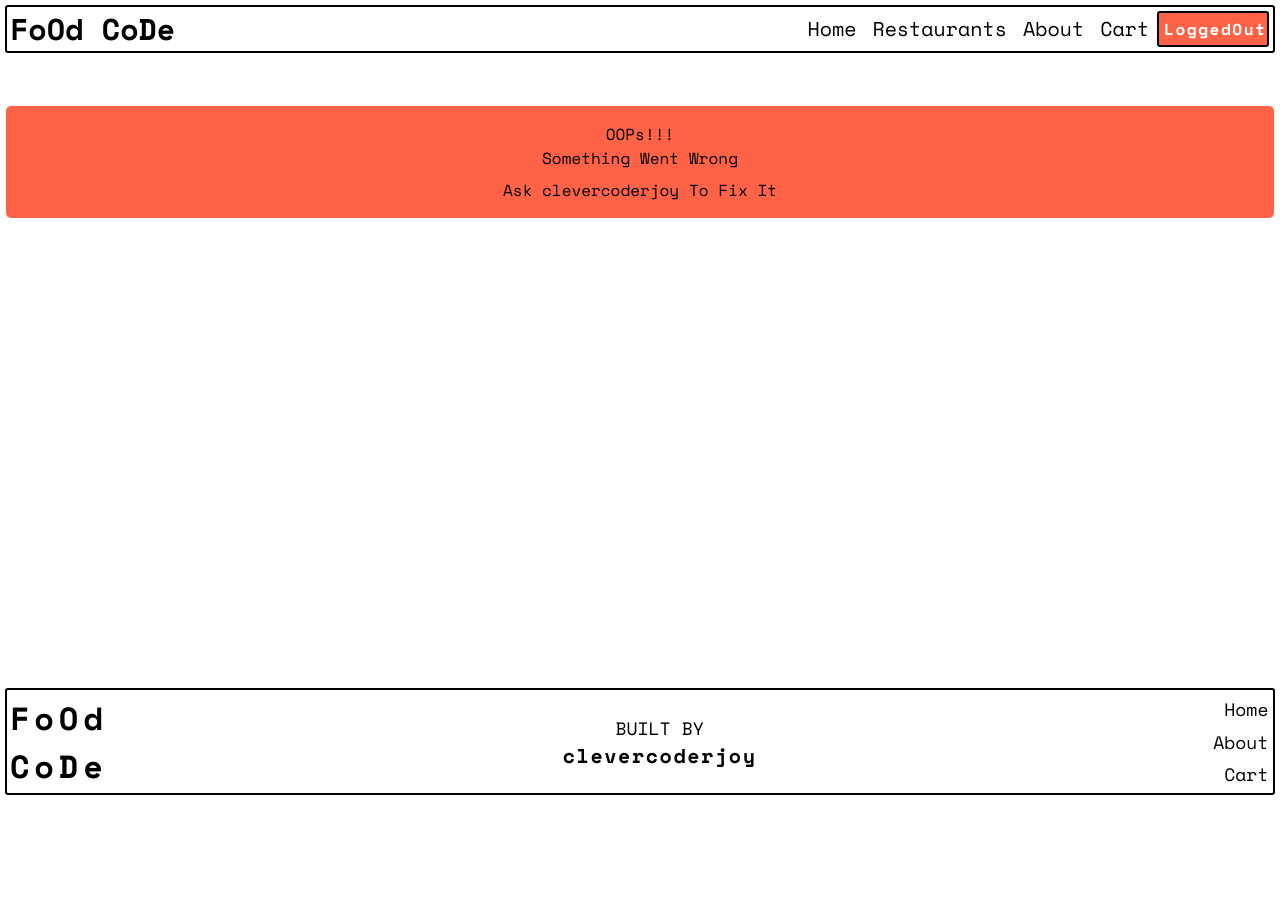
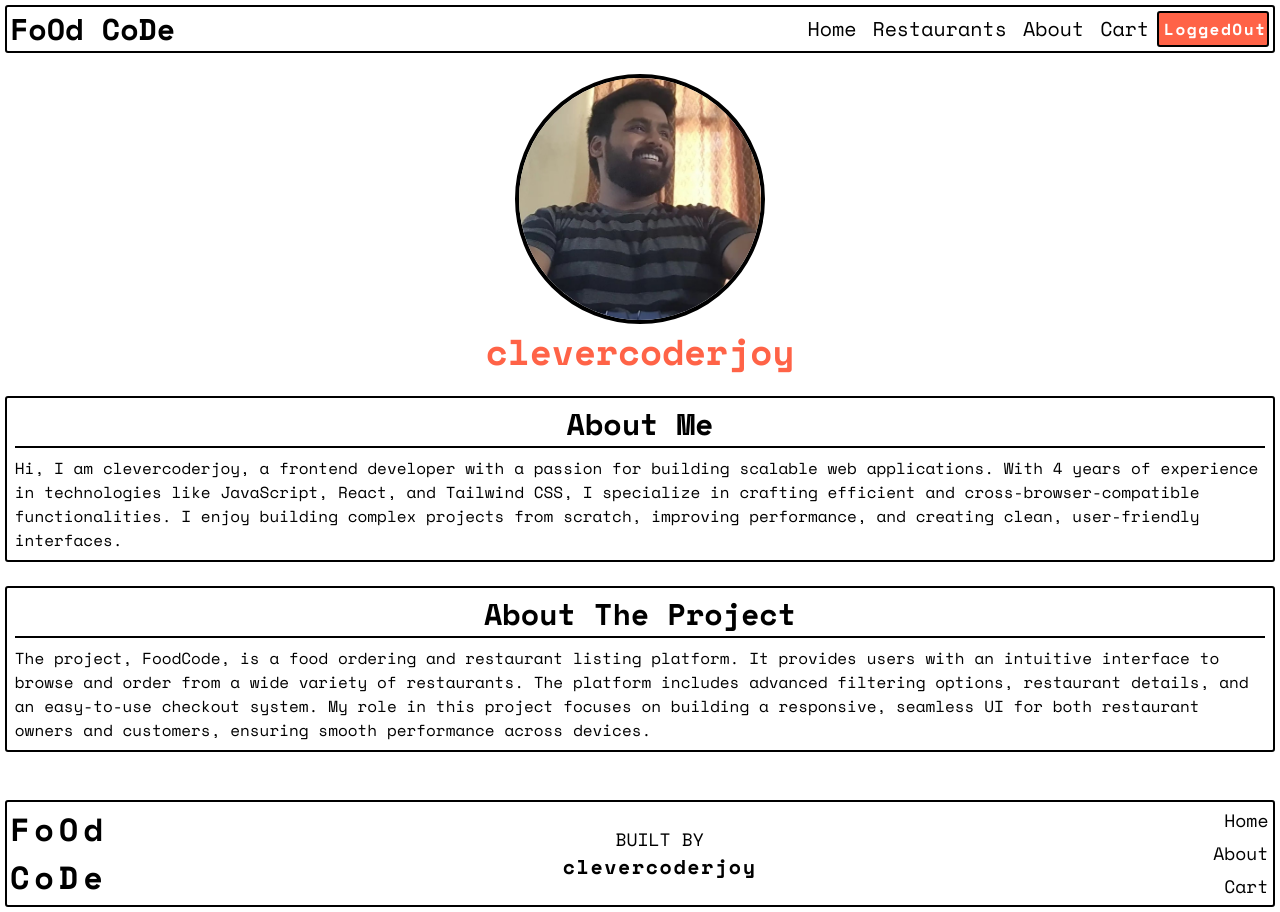
Before and after one commit to clevercoderjoy/food-code, a React (Vite) app: page /about in a window 1280 px wide. Before the commit the page ends 800 px from the top, so only its background shows below. Built offline with nearby package versions, Linux system fonts and the light colour scheme.

Commit message:
fixed about page

```diff
--- a/src/pages/About.jsx
+++ b/src/pages/About.jsx
@@ -1,25 +1,35 @@
-import clevercoderjoy from "../../../public/images/clevercoderjoy.jpg";
+import clevercoderjoy from "../../public/images/clevercoderjoy.jpg";
 
 const About = () => {
   return (
     <>
       <div className="aboutContainer my-4 mx-[0.3rem]">
         <div className="imgContainer">
-          <img className=" transition-all duration-200 ease-in-out h-[250px] w-[250px] m-auto rounded-[100%] border-black border-4 hover:scale-110" src={clevercoderjoy} alt="clevercoderjoy" />
-          <caption className="imgCaption block text-center mx-auto my-2 text-4xl text-[tomato] font-bold">
-            <a className="" href="https://clevercoderjoy.bio.link/" target="_blank" rel="noopener noreferrer">clevercoderjoy</a>
-          </caption>
+          <img
+            className="transition-all duration-200 ease-in-out h-[250px] w-[250px] m-auto rounded-[100%] border-black border-4 hover:scale-110"
+            src={clevercoderjoy}
+            alt="clevercoderjoy"
+          />
+          <figcaption className="imgCaption block text-center mx-auto my-2 text-4xl text-[tomato] font-bold">
+            <a
+              href="https://clevercoderjoy.bio.link/"
+              target="_blank"
+              rel="noopener noreferrer"
+            >
+              clevercoderjoy
+            </a>
+          </figcaption>
         </div>
         <div className="aboutMe border-2 border-black my-6 p-2 rounded-[3px]">
           <h2 className="aboutMeTitle text-3xl font-bold border-b-2 pb-1 border-black">About Me</h2>
           <p className="aboutMeText pt-2 text-left">
-            Lorem ipsum dolor sit amet consectetur adipisicing elit. Deleniti voluptatum commodi ipsa alias inventore magni non, repellendus doloribus optio impedit.
+            Hi, I am clevercoderjoy, a frontend developer with a passion for building scalable web applications. With 4 years of experience in technologies like JavaScript, React, and Tailwind CSS, I specialize in crafting efficient and cross-browser-compatible functionalities. I enjoy building complex projects from scratch, improving performance, and creating clean, user-friendly interfaces.
           </p>
         </div>
         <div className="aboutMeProjectContainer border-2 border-black my-6 p-2 rounded-[3px]">
           <h2 className="aboutMeProjectTitle text-3xl font-bold border-b-2 pb-1 border-black">About The Project</h2>
           <p className="aboutMeProjectText pt-2 text-left">
-            Lorem ipsum dolor sit amet consectetur adipisicing elit. Deleniti voluptatum commodi ipsa alias inventore magni non, repellendus doloribus optio impedit.
+            The project, FoodCode, is a food ordering and restaurant listing platform. It provides users with an intuitive interface to browse and order from a wide variety of restaurants. The platform includes advanced filtering options, restaurant details, and an easy-to-use checkout system. My role in this project focuses on building a responsive, seamless UI for both restaurant owners and customers, ensuring smooth performance across devices.
           </p>
         </div>
       </div>
--- a/src/pages/Cart.jsx
+++ b/src/pages/Cart.jsx
@@ -2,7 +2,6 @@ import Accordion from "../components/Accordion";
 
 const Cart = () => {
 
-  console.log(currentRestaurant?.data?.cards?.[0]?.card?.card?.info);
   const addressManager = <>
     <h1>This is the address manager</h1></>;
   const offerSelector = <>
@@ -22,7 +21,7 @@ const Cart = () => {
   return (
     <>
       <h2 className="text-4xl font-bold">The Cart Page</h2>
-      <div className="cartContainer m-[0.3rem] p-[0.3rem] border-black border-2 rounded-[3px]">
+      {/* <div className="cartContainer m-[0.3rem] p-[0.3rem] border-black border-2 rounded-[3px]">
         <div className="cartSummary border-2 border-black my-[0.3rem] p-[0.3rem]  rounded-[3px]">
           <div className="restaurantDetails flex justify-between text-xl font-bold">
             <div className="restaurantName">{currentRestaurant?.data?.cards?.[0]?.card?.card?.info?.name}</div>
@@ -54,7 +53,7 @@ const Cart = () => {
             <Accordion title="Complete Your Payment" content={paymentSelector} />
           </div>
         </div>
-      </div>
+      </div> */}
     </>
   )
 }
--- a/src/pages/Restaurants.jsx
+++ b/src/pages/Restaurants.jsx
@@ -21,7 +21,6 @@ const Restaurants = () => {
   const indexOfFirstItem = indexOfLastItem - itemsPerPage;
   const totalItems = Math.ceil(filteredRestaurants.length / itemsPerPage);
   const currentPageRestaurants = filteredRestaurants.slice(indexOfFirstItem, indexOfLastItem);
-  console.log(currentPageRestaurants)
 
   return (
     <>
```
Also changed, not shown: src/routes/Routes.jsx (+10 -0 lines).
